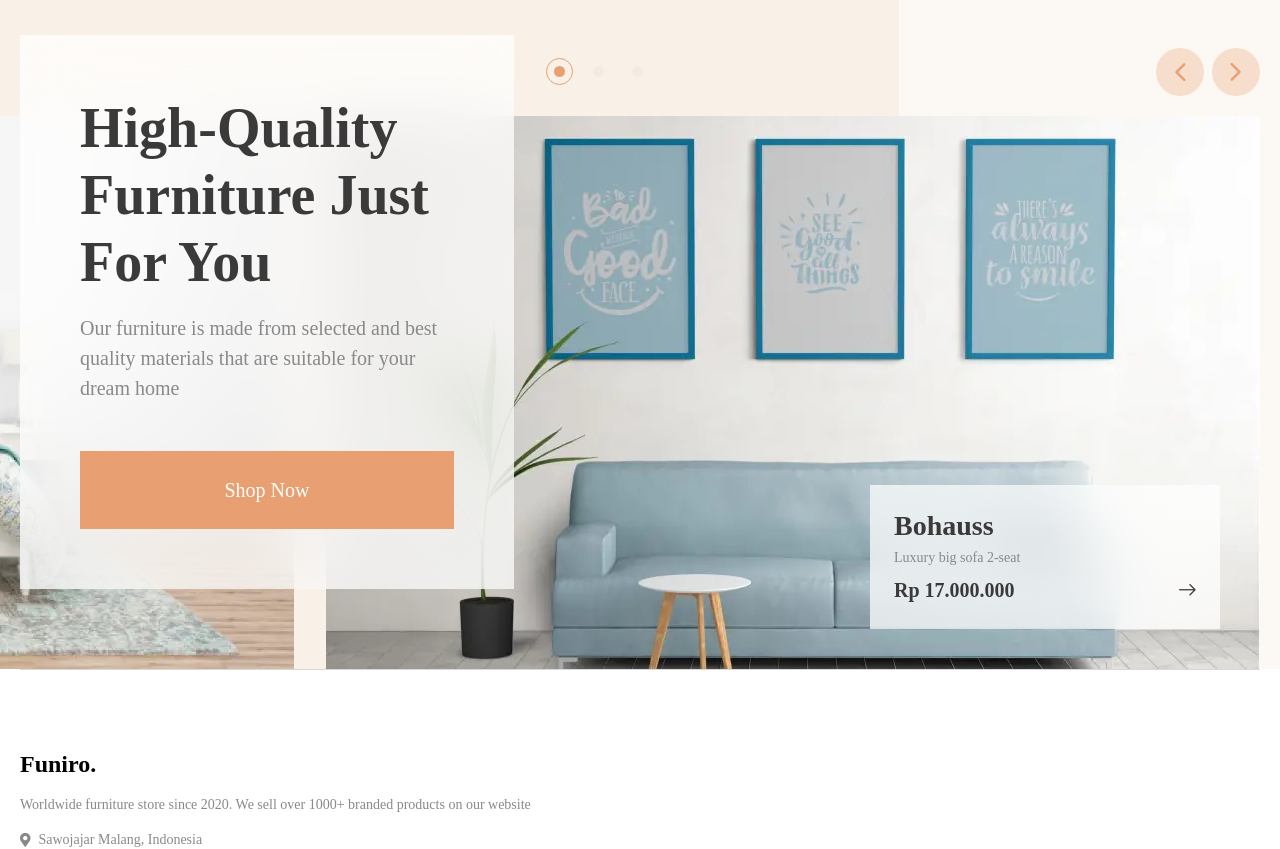
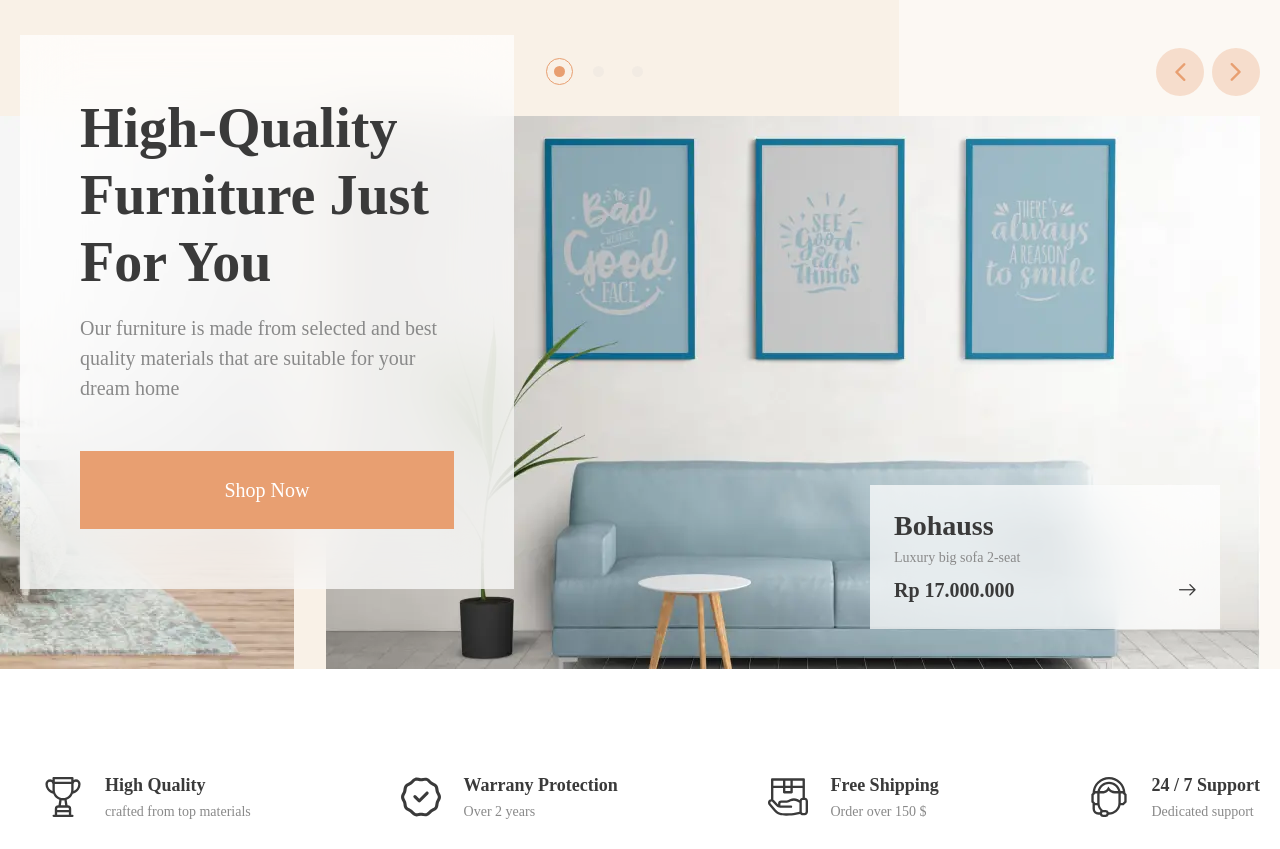
Before and after one commit to reddripilll/Funiro, a plain HTML site: page Funiro/index.html in a window 1280 px wide. Shown: the part 105-954 px from the top of the page. Drawn offline with nearby package versions, Linux system fonts and the light colour scheme; files whose address does not match are found by name; a web font is replaced by a local one.

Commit message:
add section advantages

```diff
--- a/Funiro/css/style.css
+++ b/Funiro/css/style.css
@@ -1811,6 +1811,51 @@ body.ie ._ibg img {
           flex: 1 1 auto;
 }
 
+.advantages {
+  padding-top: 88px;
+  padding-bottom: 88px;
+}
+
+.advantages__container {
+  display: -webkit-box;
+  display: -ms-flexbox;
+  display: flex;
+  -webkit-box-pack: justify;
+      -ms-flex-pack: justify;
+          justify-content: space-between;
+  -ms-flex-wrap: wrap;
+      flex-wrap: wrap;
+}
+
+.advantages__item {
+  display: -ms-inline-grid;
+  display: inline-grid;
+  padding: 15px 0;
+  -ms-grid-rows: auto auto;
+  -ms-grid-columns: 85px 1fr;
+      grid-template: auto auto/85px 1fr;
+}
+
+.advantages__icon {
+  text-align: center;
+  -ms-grid-row-align: center;
+      align-self: center;
+  -ms-grid-row-span: 2;
+  grid-row: span 2;
+}
+
+.advantages__title {
+  font-weight: 600;
+  line-height: 150%;
+  font-size: 18px;
+  margin: 0px 0px 0.1111111111em 0px;
+}
+
+.advantages__text {
+  line-height: 150%;
+  color: #898989;
+}
+
 @media (min-width: 767.98px) {
   .menu__list {
     display: -webkit-box;
@@ -2055,6 +2100,14 @@ body.ie ._ibg img {
   .slider-main__price {
     font-size: calc(16px + 4 * ((100vw - 320px) / 950));
   }
+
+  .advantages {
+    padding-top: calc(30px + 58 * ((100vw - 320px) / 950));
+  }
+
+  .advantages {
+    padding-bottom: calc(30px + 58 * ((100vw - 320px) / 950));
+  }
 }
 
 @media (max-width: 991.98px) {
@@ -2134,6 +2187,10 @@ body.ie ._ibg img {
   .controls-slider-main__arrows {
     display: none;
   }
+
+  .advantages__item {
+    min-width: 280px;
+  }
 }
 
 @media (max-width: 991.98px) and (max-width: 1270px) {
@@ -2282,6 +2339,16 @@ body.ie ._ibg img {
   .main-slider__body {
     padding: 50px 0px 0px 0px;
   }
+
+  .advantages__item {
+    -ms-grid-rows: auto auto;
+    -ms-grid-columns: auto 1fr;
+        grid-template: auto auto/auto 1fr;
+  }
+
+  .advantages__icon {
+    padding: 0px 15px 0px 0px;
+  }
 }
 
 @media (max-width: 767.98px) and (max-width: 1270px) {
--- a/Funiro/index.html
+++ b/Funiro/index.html
@@ -162,6 +162,38 @@
 					</div>
 				</div>
 			</section>
+			<section class="page__advantages advantages">
+				<div class="advantages__container _container">
+					<div class="advantages__item">
+						<div class="advantages__icon">
+							<picture><source srcset="img/images/img/advantages/01.svg" type="image/webp"><img src="img/images/img/advantages/01.svg" alt=""></picture>
+						</div>
+						<h4 class="advantages__title">High Quality</h4>
+						<div class="advantages__text">crafted from top materials</div>
+					</div>
+					<div class="advantages__item">
+						<div class="advantages__icon">
+							<picture><source srcset="img/images/img/advantages/02.svg" type="image/webp"><img src="img/images/img/advantages/02.svg" alt=""></picture>
+						</div>
+						<h4 class="advantages__title">Warrany Protection</h4>
+						<div class="advantages__text">Over 2 years</div>
+					</div>
+					<div class="advantages__item">
+						<div class="advantages__icon">
+							<picture><source srcset="img/images/img/advantages/03.svg" type="image/webp"><img src="img/images/img/advantages/03.svg" alt=""></picture>
+						</div>
+						<h4 class="advantages__title">Free Shipping</h4>
+						<div class="advantages__text">Order over 150 $</div>
+					</div>
+					<div class="advantages__item">
+						<div class="advantages__icon">
+							<picture><source srcset="img/images/img/advantages/04.svg" type="image/webp"><img src="img/images/img/advantages/04.svg" alt=""></picture>
+						</div>
+						<h4 class="advantages__title">24 / 7 Support</h4>
+						<div class="advantages__text">Dedicated support</div>
+					</div>
+				</div>
+			</section>
 		</main>
 		<footer class="footer">
 	<div class="footer__container _container">
```
Also changed, not shown: Funiro/css/style.min.css.
